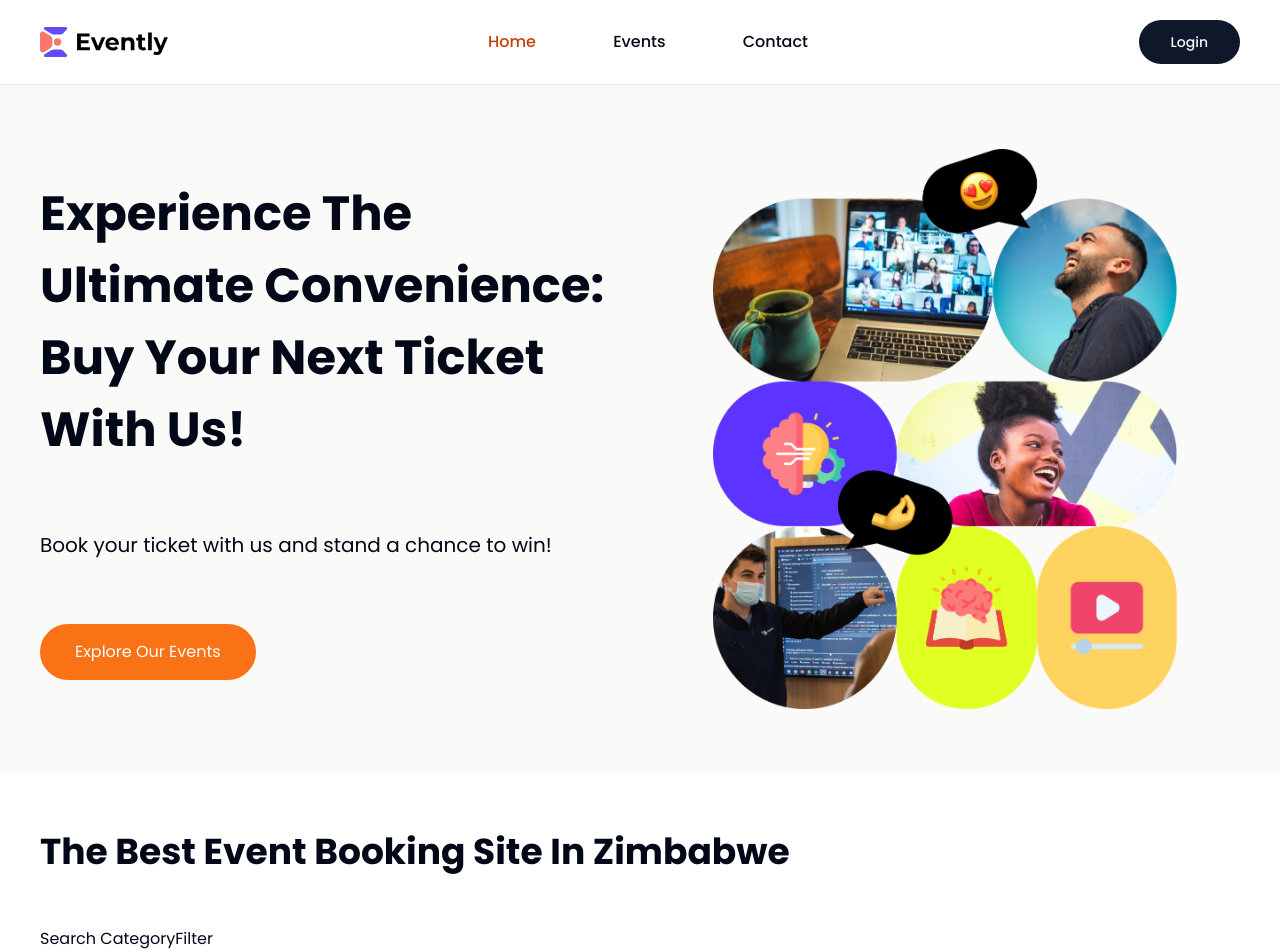
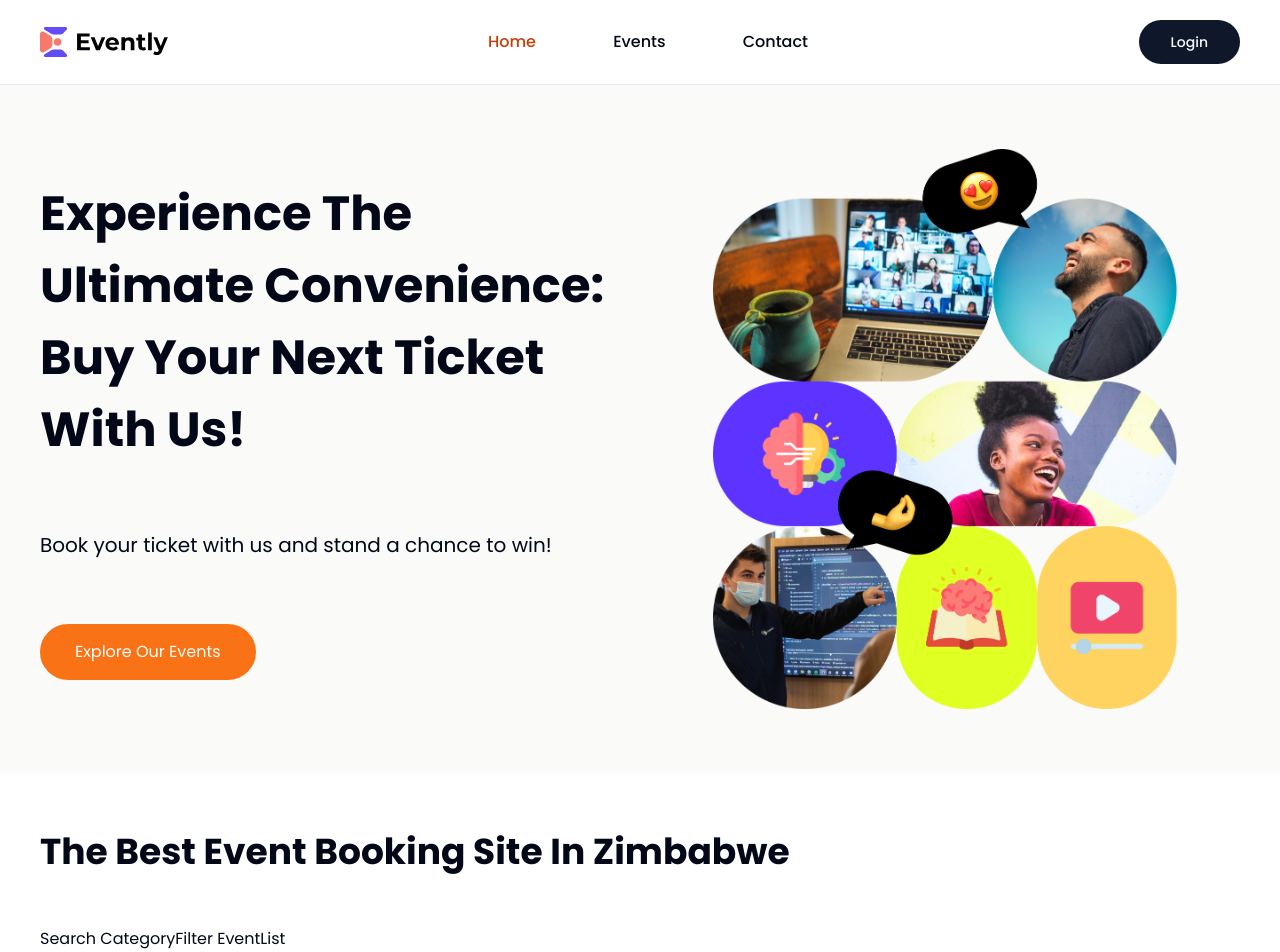
Before and after one commit to jaure-94/tickethub-website, a Next.js app: page / in a window 1280 px wide. Shown: the top 952 px of the page. Built offline with nearby package versions, Linux system fonts and the light colour scheme; no server answers.

Commit message:
events section heading and content pre-empt

```diff
--- a/src/app/(root)/(components)/(sections)/EventsSection.tsx
+++ b/src/app/(root)/(components)/(sections)/EventsSection.tsx
@@ -12,6 +12,7 @@ const EventsSection: FC = (props: Props) => {
       <div className="flex w-full flex-col gap-5 md:flex-row lg:flex-row xl:flex-row">
         Search
         CategoryFilter
+        EventList
       </div>
     </section>
   )
```
